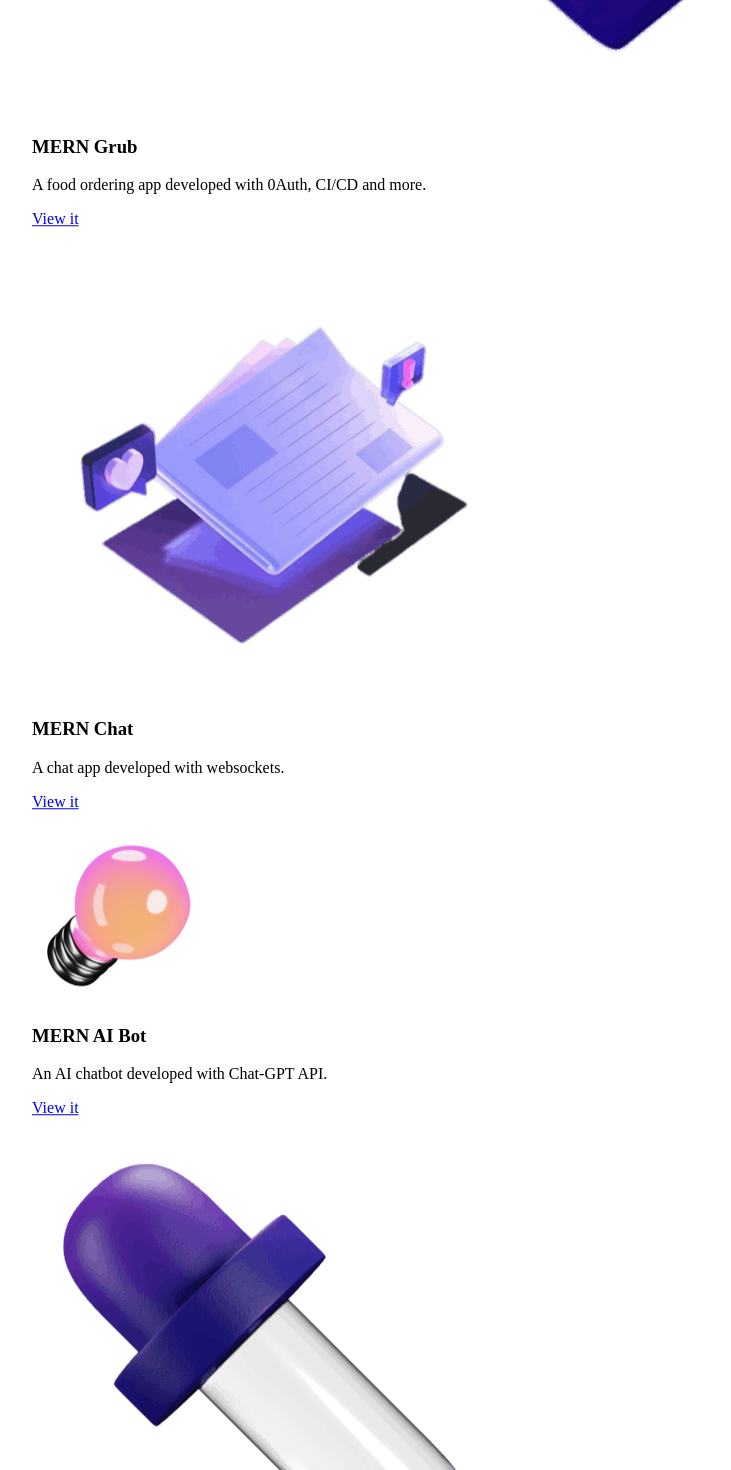
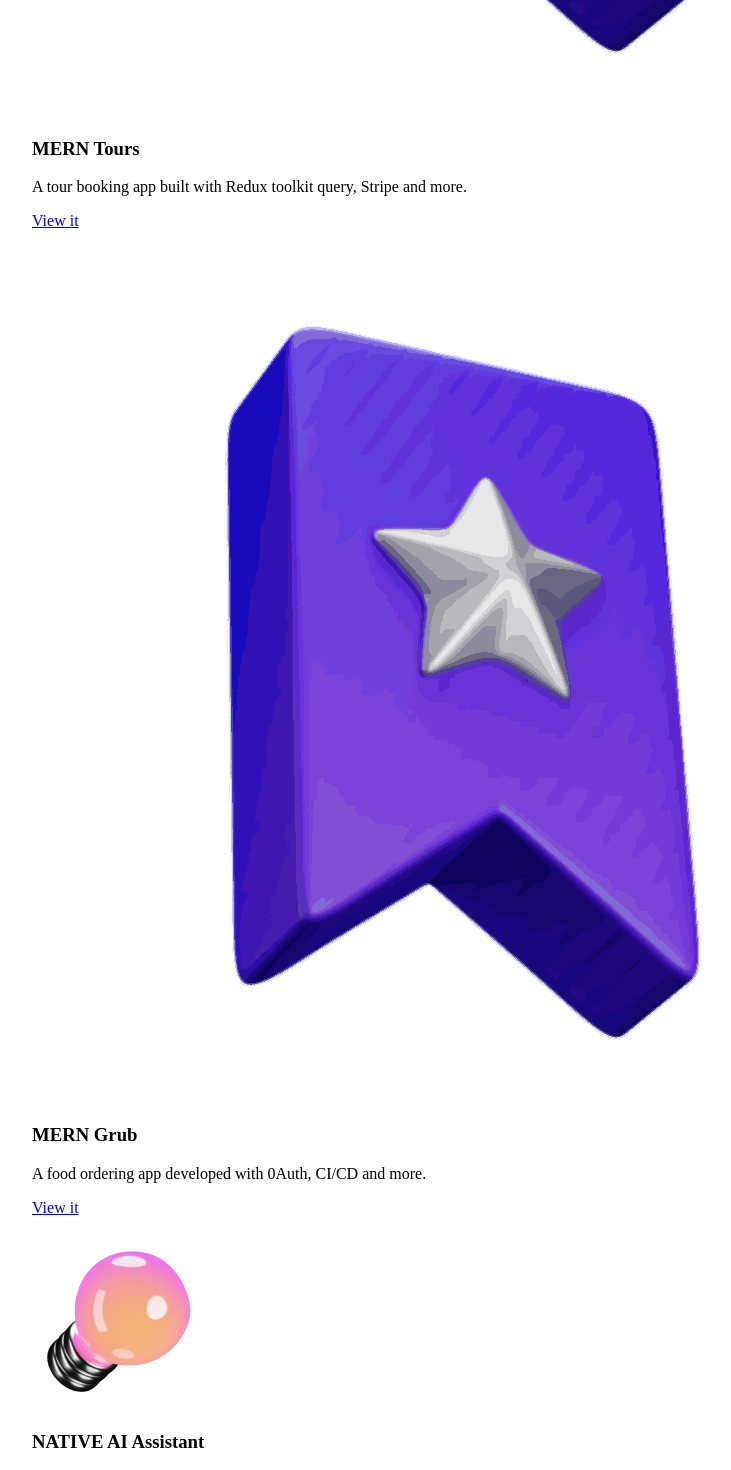
Before and after one commit to LinuxHari/my-portfolio, a Next.js app: page /Home in a window 1280 px wide. Shown: the part 7680-9150 px from the top of the page, without its empty margins (16-747 px from the left). Built offline with nearby package versions, Linux system fonts and the light colour scheme.

Commit message:
feat: updated projects

```diff
--- a/src/data.js
+++ b/src/data.js
@@ -22,6 +22,14 @@
 
 export const PROJECTS = [
   {
+    name: "MERN Tours",
+    description: "A tour booking app built with Redux toolkit query, Stripe and more.",
+    image: "./badge.png",
+    url: "https://github.com/LinuxHari/MERN-grub-frontend/",
+    className:
+      "md:hover:scale-105 hover:md:border-2 duration-500 md:hover:-translate-x-5 md:hover:-translate-y-5",
+  },
+  {
     name: "MERN Grub",
     description: "A food ordering app developed with 0Auth, CI/CD and more.",
     image: "./badge.png",
@@ -30,16 +38,8 @@
       "md:hover:scale-105 hover:md:border-2 duration-500 md:hover:-translate-x-5 md:hover:-translate-y-5",
   },
   {
-    name: "MERN Chat",
-    description: "A chat app developed with websockets.",
-    image: "./paper.png",
-    url: "https://github.com/LinuxHari/MERN-Chat",
-    className:
-      "md:hover:scale-105 hover:md:border-2 duration-300 md:hover:translate-x-5 md:hover:-translate-y-5",
-  },
-  {
-    name: "MERN AI Bot",
-    description: "An AI chatbot developed with Chat-GPT API.",
+    name: "NATIVE AI Assistant",
+    description: "An AI chatbot developed with React Native and Gemini.",
     image: "./bulb.png",
     url: "https://github.com/LinuxHari/MERN-AI-Chatbot",
     className:
```
